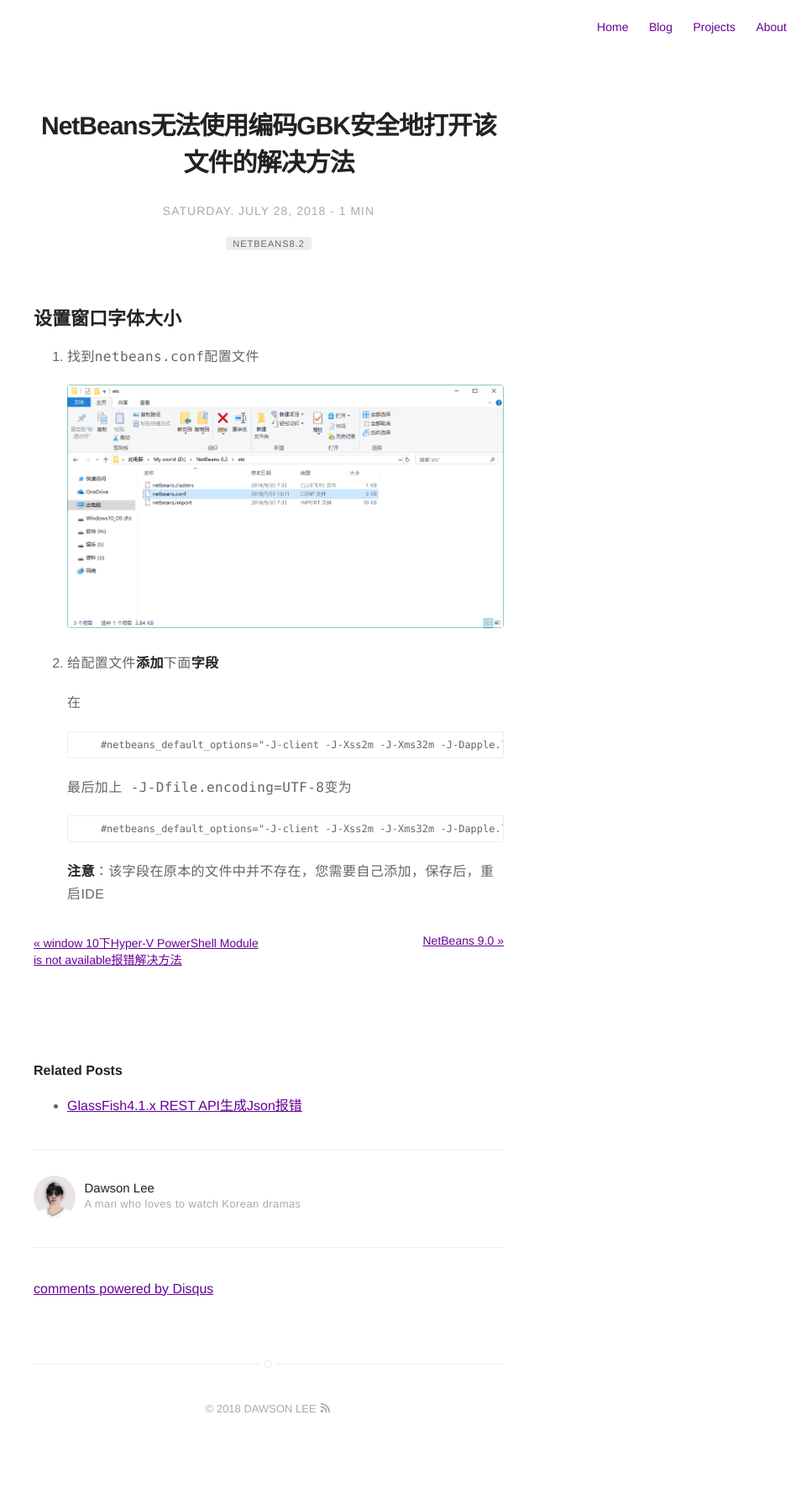
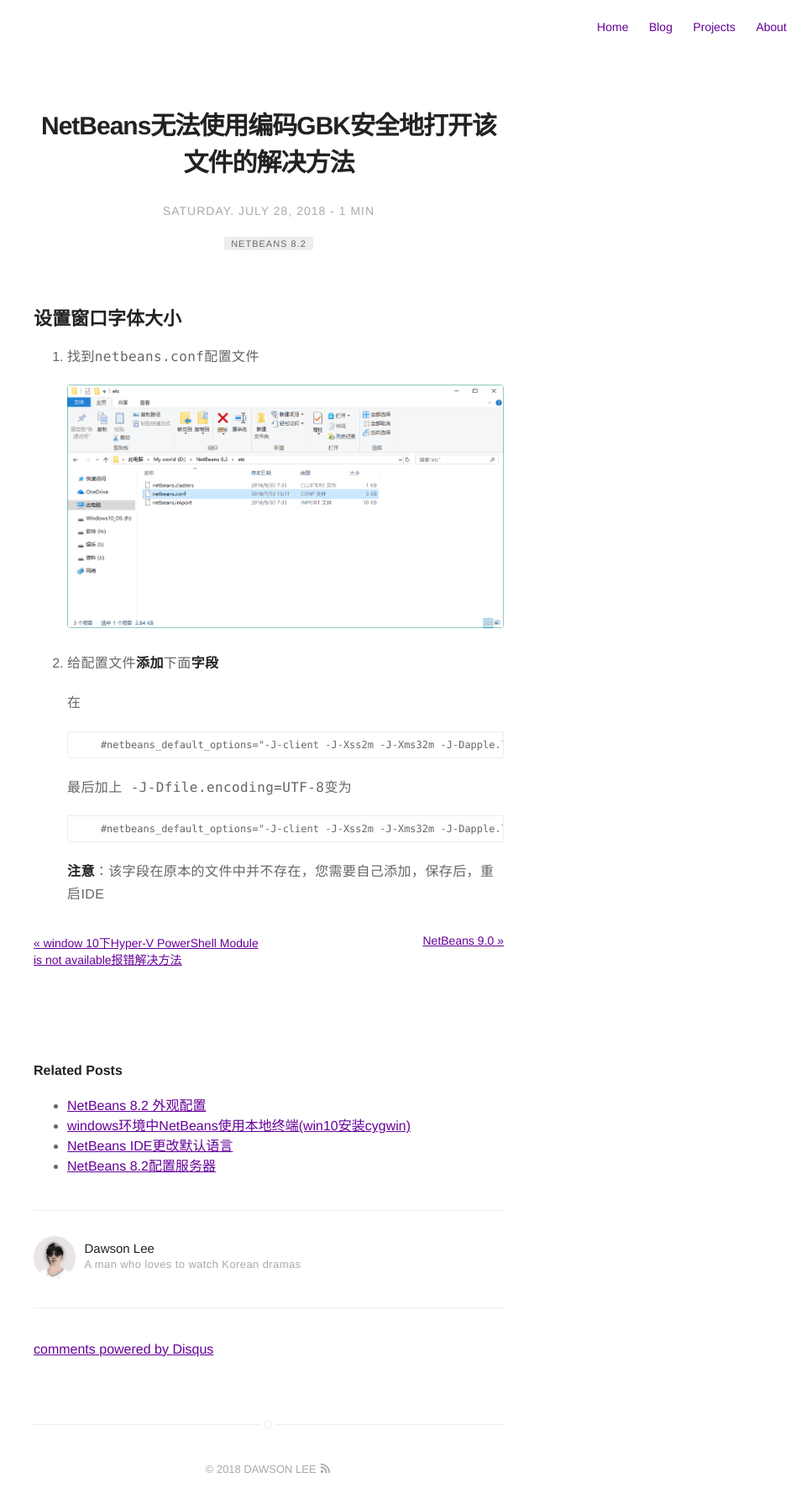
Before and after one commit to dawsonlee1790/dawsonlee1790.github.io, a Jekyll site: the page built from _posts/2018-07-28-NetBeans无法使用编码GBK安全地打开该文件的解决方法.markdown, in a window 1280 px wide. Shown: the whole page at 84% size, without its empty margins (320-1280 px from the left). Built offline with Jekyll 4.4.1, drawn with Linux system fonts in a browser that asks for light colours; comment, search, counter and statistics services are not loaded; before the commit the page ends 1725 px from its top, so only the background shows below that.

Commit message:
修改标签

```diff
--- a/_posts/2018-07-28-NetBeans无法使用编码GBK安全地打开该文件的解决方法.markdown
+++ b/_posts/2018-07-28-NetBeans无法使用编码GBK安全地打开该文件的解决方法.markdown
@@ -5,7 +5,7 @@
 image:
 headerImage: false
 tag:
-- NetBeans8.2
+- NetBeans 8.2
 star: false
 category: blog
 author: dawsonlee
```
